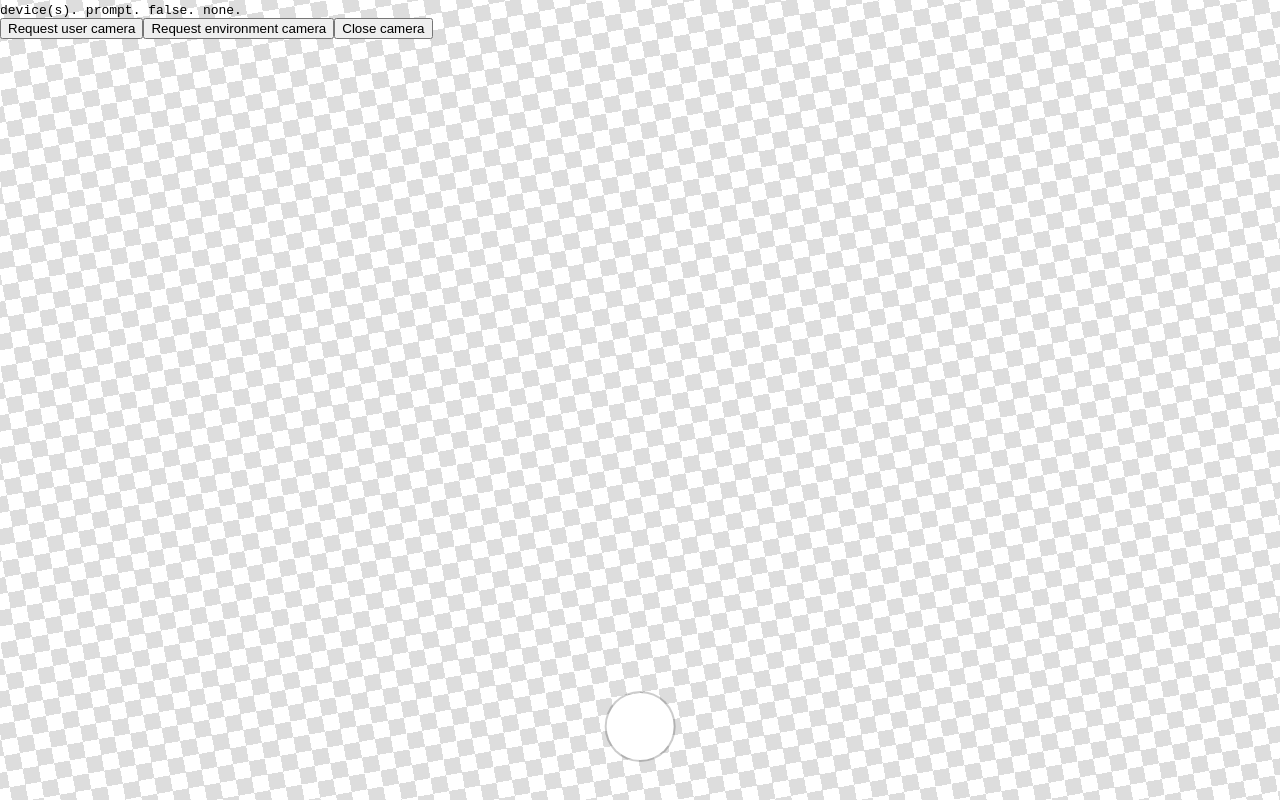
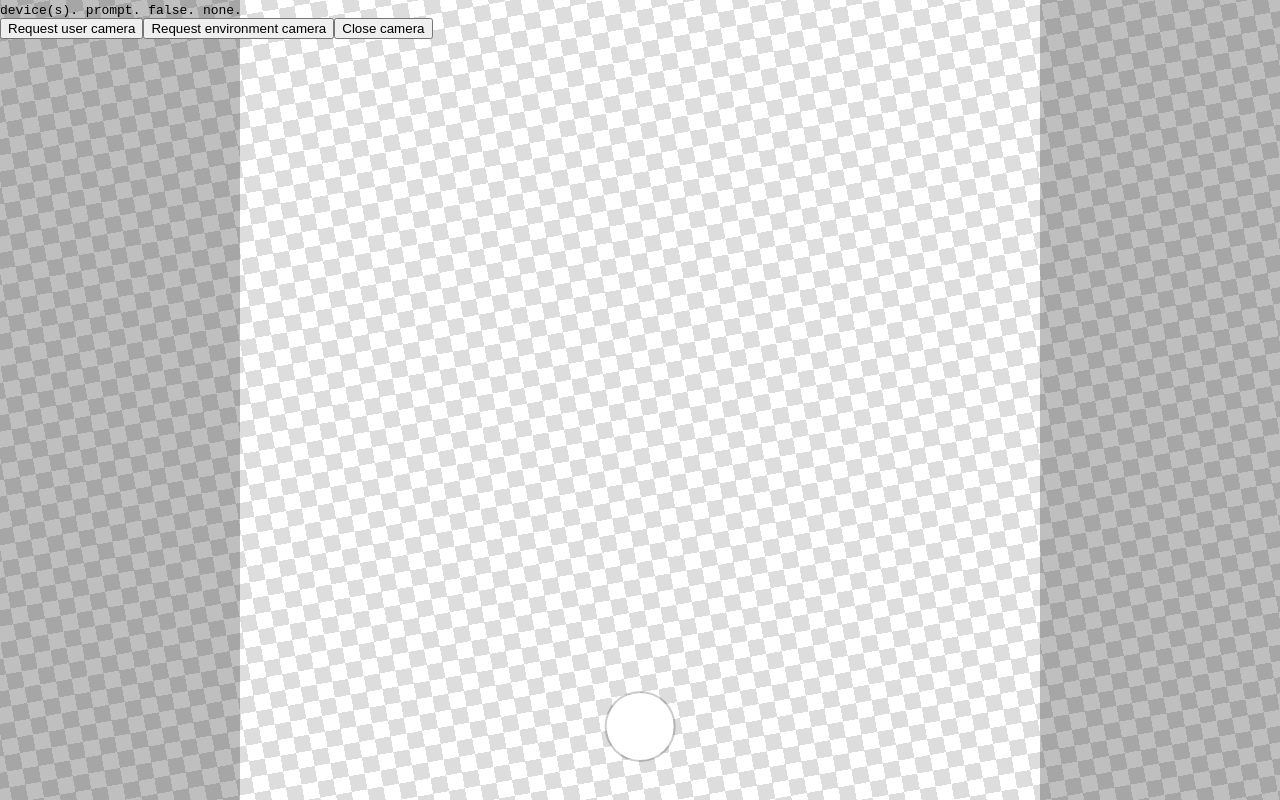
Before and after one commit to j-/picture-this-ui, a React (Create React App) app: page / in a window 1280 px wide. Built offline with nearby package versions, Linux system fonts and the light colour scheme.

Commit message:
Letterbox camera image

```diff
--- a/src/components/App.css
+++ b/src/components/App.css
@@ -26,8 +26,19 @@
   z-index: 0;
 }
 
+.App > .Letterbox {
+  position: absolute;
+  top: 0;
+  left: 0;
+  right: 0;
+  bottom: 0;
+  user-select: none;
+  pointer-events: none;
+  z-index: 1;
+}
+
 .App > .Flash {
-  z-index: 1;
+  z-index: 2;
 }
 
 .App > .ButtonCapture {
@@ -35,5 +46,10 @@
   bottom: 5vh;
   left: 50%;
   transform: translateX(-50%);
-  z-index: 2;
+  z-index: 3;
 }
+
+.App-controls {
+  position: relative;
+  z-index: 4;
+}
--- a/src/components/App.tsx
+++ b/src/components/App.tsx
@@ -14,6 +14,7 @@
 import CancelOnPageHidden from './CancelOnPageHidden';
 import Flash from './Flash';
 import BackgroundEmpty from './BackgroundEmpty';
+import Letterbox from './Letterbox';
 import './App.css';
 
 const App: React.FC = () => {
@@ -51,6 +52,8 @@
 
       <Flash ref={flashRef} />
 
+      <Letterbox />
+
       <Camera />
 
       <BackgroundEmpty />
--- /dev/null
+++ b/src/components/Letterbox.css
@@ -0,0 +1,49 @@
+.Letterbox {
+  overflow: hidden;
+  user-select: none;
+  pointer-events: none;
+}
+
+.Letterbox::before,
+.Letterbox::after {
+  position: absolute;
+  content: '';
+  display: block;
+  background-color: rgba(0, 0, 0, 0.25);
+}
+
+@media screen and (orientation: landscape) {
+  .Letterbox::before {
+    top: 0;
+    left: 0;
+    bottom: 0;
+    width: 50vw;
+    transform: translateX(-50vh);
+  }
+
+  .Letterbox::after {
+    top: 0;
+    right: 0;
+    bottom: 0;
+    width: 50vw;
+    transform: translateX(50vh);
+  }
+}
+
+@media screen and (orientation: portrait) {
+  .Letterbox::before {
+    top: 0;
+    left: 0;
+    right: 0;
+    height: 50vh;
+    transform: translateY(-50vw);
+  }
+
+  .Letterbox::after {
+    left: 0;
+    right: 0;
+    bottom: 0;
+    height: 50vh;
+    transform: translateY(50vw);
+  }
+}
--- /dev/null
+++ b/src/components/Letterbox.tsx
@@ -0,0 +1,10 @@
+import * as React from 'react';
+import './Letterbox.css';
+
+export interface Props extends React.HTMLAttributes<HTMLDivElement> {}
+
+const Letterbox: React.FC<Props> = (props) => (
+  <div className="Letterbox" {...props} />
+);
+
+export default Letterbox;
```
Also changed, not shown: 1 other file (tests, documents, lock files or other folders).
